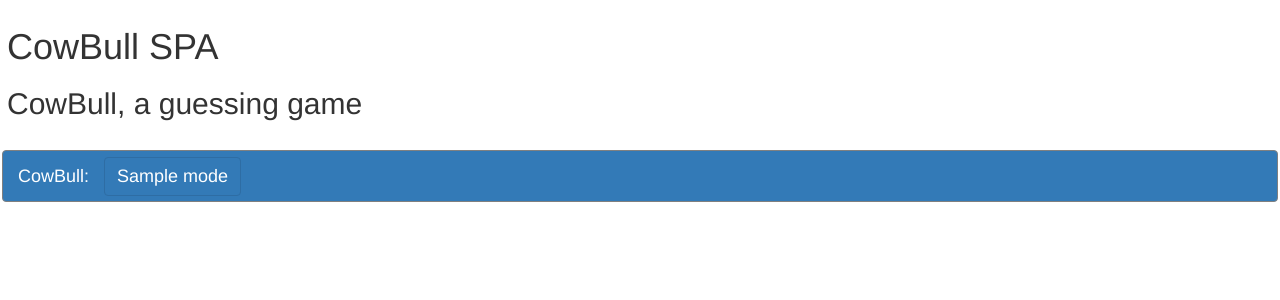
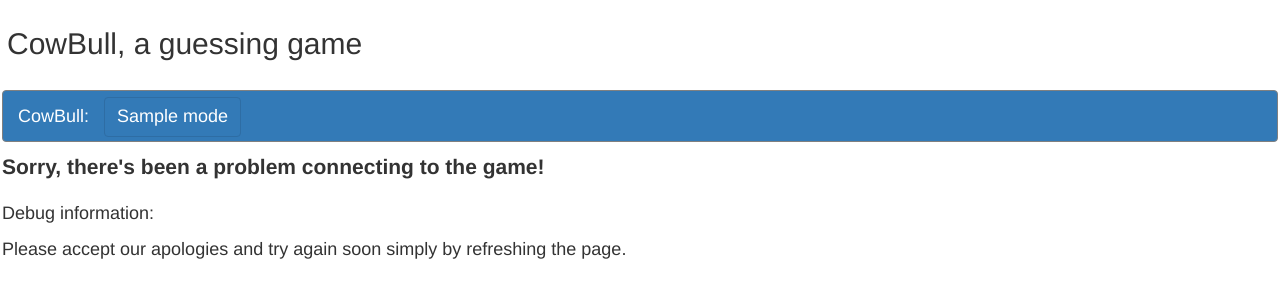
Before and after one commit to samueltauil/python_cowbull_webapp, a Python web app: template templates/error.html in a window 1280 px wide. Shown: the top 300 px of the page. Run offline with Jinja, Linux system fonts and the light colour scheme; the template is opened without the code that fills it: most values are stand-ins (such as "Sample title", 1, 10 or a date in 2020).

Commit message:
Update error.html template to replace base_template on error.

```diff
--- a/templates/error.html
+++ b/templates/error.html
@@ -1,12 +1,33 @@
-{% extends "base_template.html" %}
-{% block title %}CowBull SPA{% endblock %}
-{% block header %}
-<h1>CowBull SPA</h1>
-{% endblock %}
-{% block body %}
-<p class="lead"><strong>Sorry, there's been a problem connecting to the game!</strong></p>
-<p>Debug information: {{error_message}}</p>
-<p>Please accept our apologies and try again soon.</p>
-{% endblock %}
-{% block footer %}
-{% endblock %}
+<!DOCTYPE html>
+<html lang="en">
+<head>
+    <meta charset="UTF-8" name="viewport" content="width=device-width, initial-scale=1.0">
+    <!-- Bootstrap -->
+    <link href="{{ url_for('static', filename='bootstrap-3.3.7-dist/css/bootstrap.css') }}" rel="stylesheet" media="screen">
+    <link href="{{ url_for('static', filename='css/cowbull.css') }}?v=0.1.3" rel="stylesheet" media="screen">
+    <title>CowBull - Unresponsive :( </title>
+</head>
+<body>
+    <div id="container">
+        <script src="https://code.jquery.com/jquery.js"></script>
+        <script src="{{ url_for('static', filename='bootstrap-3.3.7-dist/js/bootstrap.min.js') }}"></script>
+        <header id="header">
+            <h2 class="display-3">CowBull, a guessing game</h2>
+        </header>
+        <nav id="controls" class="navbar navbar-dark bg-primary">
+            <form method="post" class="form-inline">
+                <span class="navbar-brand">CowBull: </span>
+                {% for mode in modes_table %}
+                    <span class="nav_button btn btn-primary my-2 my-sm-0">{{mode.mode}}</span>
+                {% endfor %}
+            </form>
+        </nav>
+        <div id="game_container">
+            <p class="lead"><strong>Sorry, there's been a problem connecting to the game!</strong></p>
+            <p>Debug information: {{error_message}}</p>
+            <p>Please accept our apologies and try again soon simply by refreshing the page.</p>
+        </div>
+        <footer id="footer">{% block footer %}{% endblock %}</footer>
+    </div>
+</body>
+</html>
```
